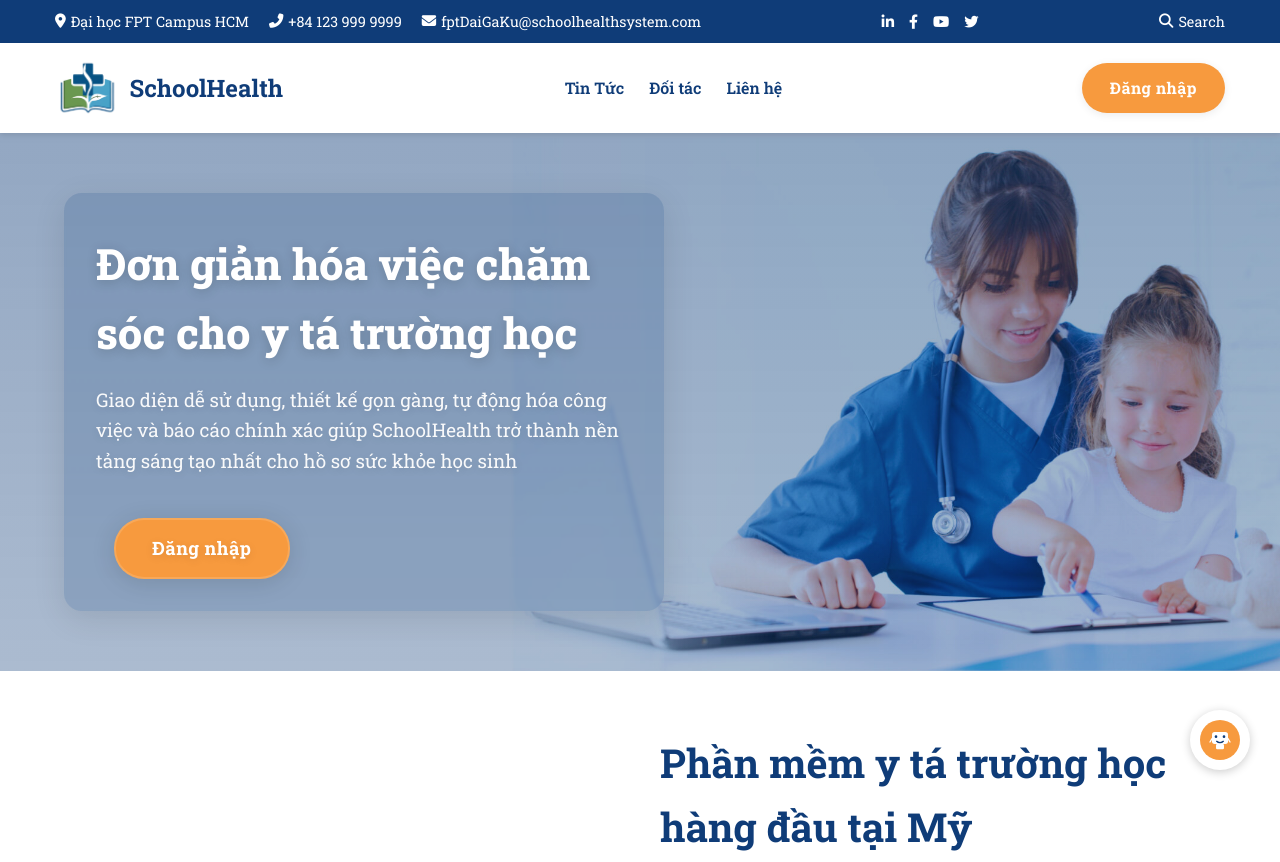
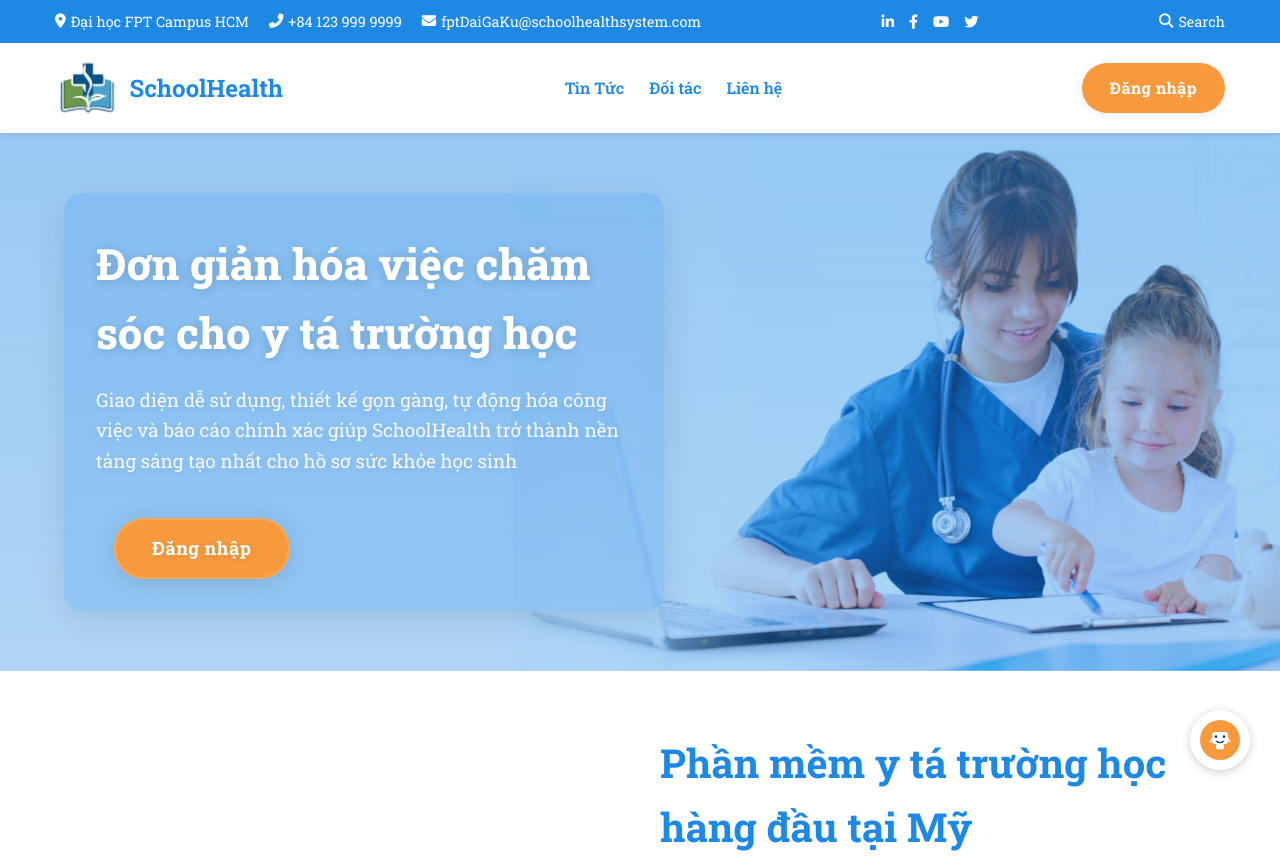
Before and after one commit to VinhTimoon/SWP_Demo, a plain HTML site: page index.html in a window 1280 px wide. Shown: the top 862 px of the page. Drawn offline with Linux system fonts and the light colour scheme.

Commit message:
Edit_primaryColor

```diff
--- a/styles.css
+++ b/styles.css
@@ -1,6 +1,6 @@
 /* Base Styles */
 :root {
-    --primary-color: #0f3c78;
+    --primary-color: #1e88e5;       /* Brighter blue */
     --secondary-color: #f79a3e;
     --text-color: #333;
     --light-gray: #f8f9fa;
@@ -176,7 +176,7 @@ footer .logo img {
 
 /* Hero Section with Banner Background */
 .hero {
-    background: linear-gradient(rgba(15,60,120,0.45), rgba(15,60,120,0.35)), url('images/imagez/Banner-new-scaled.jpg') center center/cover no-repeat;
+    background: linear-gradient(rgba(30,136,229,0.45), rgba(30,136,229,0.35)), url('images/imagez/Banner-new-scaled.jpg') center center/cover no-repeat;
     min-height: 420px;
     display: flex;
     align-items: center;
@@ -195,7 +195,7 @@ footer .logo img {
 }
 .hero-content {
     max-width: 600px;
-    background: rgba(15,60,120,0.18);
+    background: rgba(30,136,229,0.18);
     padding: 36px 32px 32px 32px;
     border-radius: 18px;
     box-shadow: 0 8px 32px rgba(0,0,0,0.10);
```
